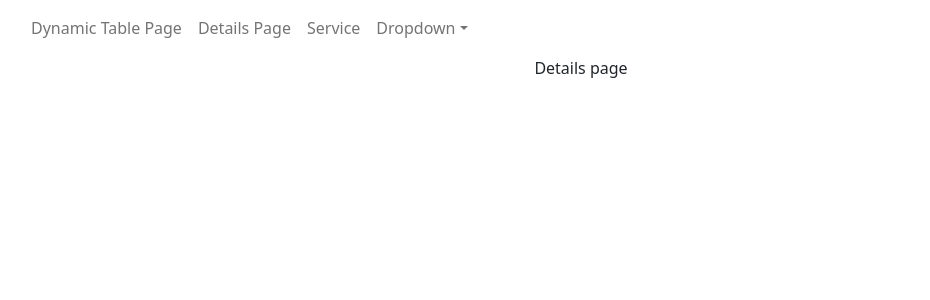
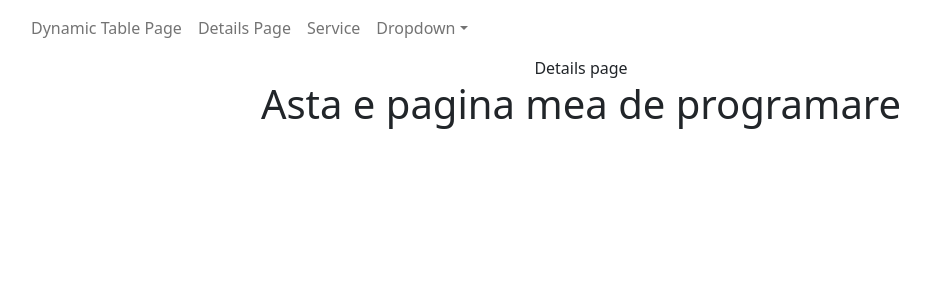
Before and after one commit to deakferi90/my_demo_app, a React (Create React App) app in the folder courses-fe/: page /details-page in a window 1280 px wide. Shown: the top 300 px of the page, without its empty margins (59-989 px from the left). Built offline with nearby package versions, Linux system fonts and the light colour scheme.

Commit message:
small changes added to the project

```diff
--- a/courses-fe/src/components/DetailsPage/DetailsPageComponent.js
+++ b/courses-fe/src/components/DetailsPage/DetailsPageComponent.js
@@ -1,7 +1,12 @@
-import React from 'react';
+import React from "react";
 
 const DetailsPage = () => {
-  return <div>Details page</div>;
+  return (
+    <div>
+      <div>Details page</div>
+      <h1>Asta e pagina mea de programare</h1>
+    </div>
+  );
 };
 
 export default DetailsPage;
```
